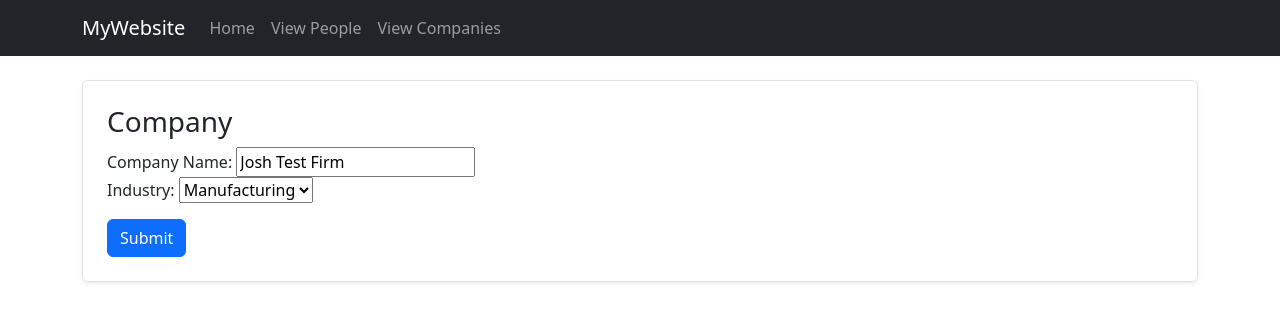
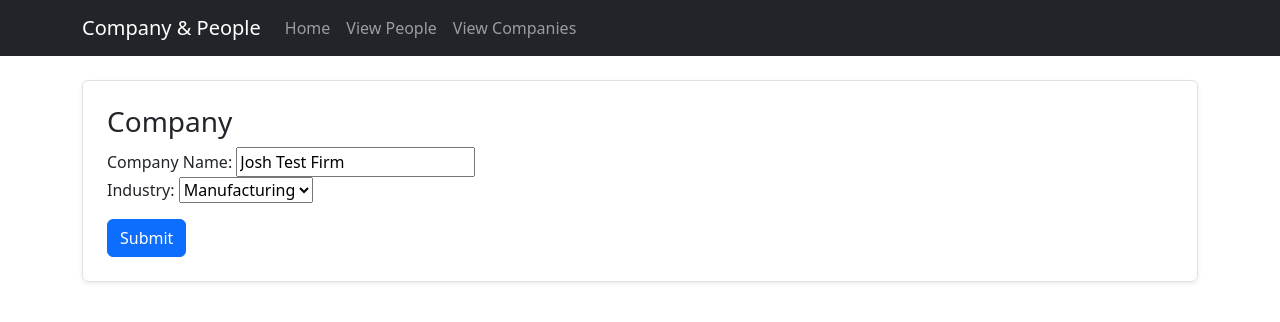
Before and after one commit to JoshMono/Christmas-Project, a Django app: page /edit_company/6 in a window 1280 px wide. Shown: the top 322 px of the page. Run offline with Django 5.2, Linux system fonts and the light colour scheme; data comes from the database, SQL or seed files in the repository; both versions use the stored data as it was after the commit.

Commit message:
Change nav bar name

```diff
--- a/web_app/templates/web_app/layout.html
+++ b/web_app/templates/web_app/layout.html
@@ -10,7 +10,7 @@
 <body>
     <nav class="navbar navbar-expand-lg navbar-dark bg-dark">
         <div class="container">
-            <a class="navbar-brand" href="{% url 'index' %}">MyWebsite</a>
+            <a class="navbar-brand" href="{% url 'index' %}">Company & People</a>
             <button class="navbar-toggler" type="button" data-bs-toggle="collapse" data-bs-target="#navbarNav">
                 <span class="navbar-toggler-icon"></span>
             </button>
```
Also changed, not shown: db.sqlite3.
